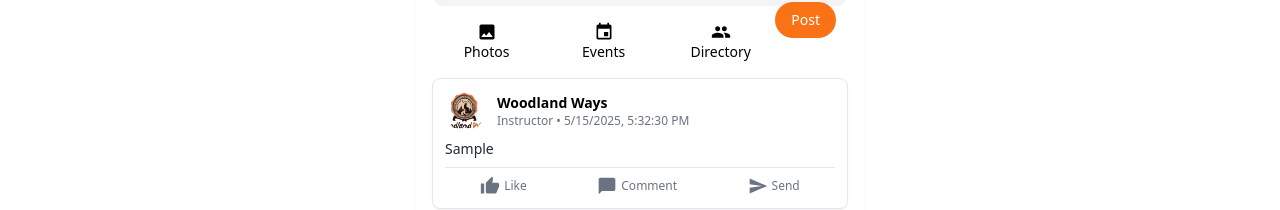
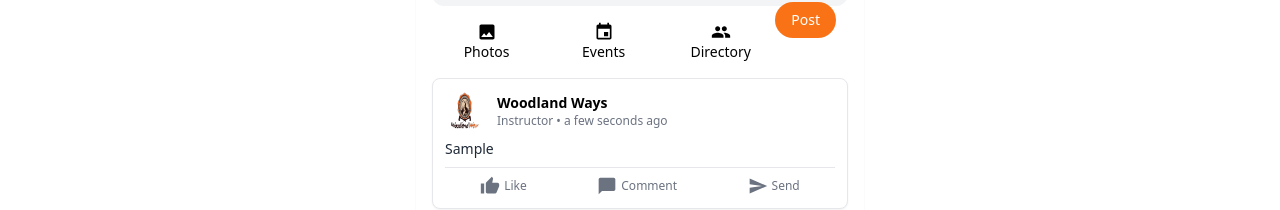
Before and after one commit to BUSHBOI95/Woodland-Ways-Portal-, a React (Vite) app: page / in a window 1280 px wide. Both pictures are taken after typing "Sample" into the empty fields and a click on the button "Post". Shown: the part 274-484 px from the top of the page. Built offline with nearby package versions, Linux system fonts and the light colour scheme.

Commit message:
Update Home.jsx

```diff
--- a/src/pages/Home.jsx
+++ b/src/pages/Home.jsx
@@ -1,4 +1,5 @@
 import React, { useState, useEffect } from "react";
+import moment from "moment";
 import Icon from "../../Icon.png";
 import { NavLink } from "react-router-dom";
 import {
@@ -35,7 +36,7 @@ const Home = () => {
       const newPost = {
         id: Date.now(),
         text: postText,
-        timestamp: new Date().toLocaleString(),
+        timestamp: new Date().toISOString(),
       };
       const updatedPosts = [newPost, ...posts];
       setPosts(updatedPosts);
@@ -100,11 +101,13 @@ const Home = () => {
                 <img
                   src={Icon}
                   alt="Avatar"
-                  className="w-10 h-10 rounded-full object-cover mr-3"
+                  className="w-10 h-10 rounded-full mr-3"
                 />
                 <div>
                   <p className="font-semibold text-sm">Woodland Ways</p>
-                  <p className="text-xs text-gray-500">Instructor • {post.timestamp}</p>
+                  <p className="text-xs text-gray-500">
+                    Instructor • {moment(post.timestamp).fromNow()}
+                  </p>
                 </div>
               </div>
               <p className="text-sm text-gray-800 mb-2">{post.text}</p>
```
